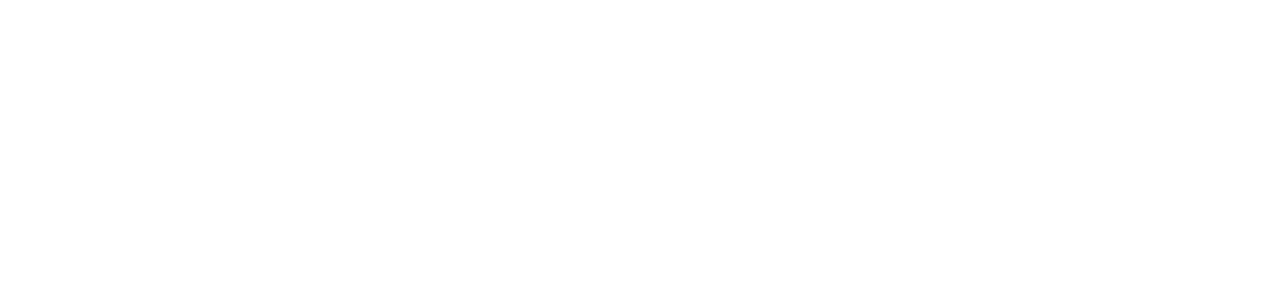
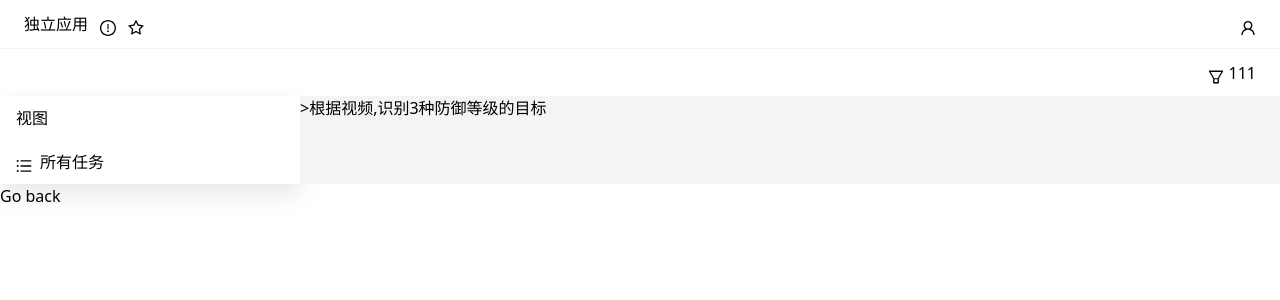
Before and after one commit to xiaoxiaoqian1217/agile-development, a Vue app: page /project/1/task/allTask in a window 1280 px wide. Before the commit this address had no page. Shown: the top 300 px of the page. Built offline with nearby package versions, Linux system fonts and the light colour scheme.

Commit message:
feat: 添加task路由

```diff
--- a/src/App.vue
+++ b/src/App.vue
@@ -2,5 +2,8 @@
   <router-view v-slot="{ Component }">
     <component :is="Component" />
   </router-view>
+  <Button type="primary" @click="$router.back()">Go back</Button>
 </template>
-<script setup lang="ts"></script>
+<script setup lang="ts">
+  import { Tabs, TabPane, Button } from 'ant-design-vue';
+</script>
--- a/src/layouts/basic-layout/index.vue
+++ b/src/layouts/basic-layout/index.vue
@@ -1,15 +1,11 @@
 <template>
-  <div>
-    <router-view v-slot="{ Component }">
-      <component :is="Component" />
-    </router-view>
-  </div>
-
-  <Button type="primary" @click="$router.back()">Go back</Button>
+  <!-- <div class="h-full"> -->
+  <router-view v-slot="{ Component }">
+    <component :is="Component" />
+  </router-view>
+  <!-- </div> -->
 </template>
 
-<script setup lang="ts">
-  import { Tabs, TabPane, Button } from 'ant-design-vue';
-</script>
+<script setup lang="ts"></script>
 
 <style scoped></style>
--- a/src/main.ts
+++ b/src/main.ts
@@ -1,6 +1,7 @@
 import { createApp } from 'vue';
 import router from './router';
 import App from './App.vue';
+import './style.css';
 import 'virtual:windi.css';
 import './samples/node-api';
 createApp(App)
--- a/src/router/modules/project.ts
+++ b/src/router/modules/project.ts
@@ -1,19 +1,34 @@
 import Project from '../../views/project/index.vue';
 import Task from '../../views/task/index.vue';
+import AllTask from '../../views/all-task/index.vue';
+
 export default [
   {
     path: '/project/:projectId',
     name: 'project',
     component: Project,
-    // redirect: '/project/:projectId/task',
+    redirect: '/project/:projectId/task',
     children: [
       {
         path: 'task',
         name: 'task',
         meta: {
           title: '任务',
+          // parentRouteName: 'project',
         },
         component: Task,
+        redirect: '/project/:projectId/task/allTask',
+        children: [
+          {
+            path: 'allTask',
+            name: 'allTask',
+            meta: {
+              title: '所有任务',
+              // parentRouteName: 'project',
+            },
+            component: AllTask,
+          },
+        ],
       },
     ],
   },
--- a/src/style.css
+++ b/src/style.css
@@ -1,90 +1,3 @@
-:root {
-  font-family: Inter, system-ui, Avenir, Helvetica, Arial, sans-serif;
-  line-height: 1.5;
-  font-weight: 400;
-
-  color-scheme: light dark;
-  color: rgba(255, 255, 255, 0.87);
-  background-color: #242424;
-
-  font-synthesis: none;
-  text-rendering: optimizeLegibility;
-  -webkit-font-smoothing: antialiased;
-  -moz-osx-font-smoothing: grayscale;
-  -webkit-text-size-adjust: 100%;
+#app{
+  height: 100%;
 }
-
-a {
-  font-weight: 500;
-  color: #646cff;
-  text-decoration: inherit;
-}
-a:hover {
-  color: #535bf2;
-}
-
-body {
-  margin: 0;
-  display: flex;
-  place-items: center;
-  min-width: 320px;
-  min-height: 100vh;
-}
-
-h1 {
-  font-size: 3.2em;
-  line-height: 1.1;
-}
-
-button {
-  border-radius: 8px;
-  border: 1px solid transparent;
-  padding: 0.6em 1.2em;
-  font-size: 1em;
-  font-weight: 500;
-  font-family: inherit;
-  background-color: #1a1a1a;
-  cursor: pointer;
-  transition: border-color 0.25s;
-}
-button:hover {
-  border-color: #646cff;
-}
-button:focus,
-button:focus-visible {
-  outline: 4px auto -webkit-focus-ring-color;
-}
-
-code {
-  background-color: #1a1a1a;
-  padding: 2px 4px;
-  margin: 0 4px;
-  border-radius: 4px;
-}
-
-.card {
-  padding: 2em;
-}
-
-#app {
-  max-width: 1280px;
-  margin: 0 auto;
-  padding: 2rem;
-  text-align: center;
-}
-
-@media (prefers-color-scheme: light) {
-  :root {
-    color: #213547;
-    background-color: #ffffff;
-  }
-  a:hover {
-    color: #747bff;
-  }
-  button {
-    background-color: #f9f9f9;
-  }
-  code {
-    background-color: #f9f9f9;
-  }
-}
--- /dev/null
+++ b/src/views/all-task/index.vue
@@ -0,0 +1,7 @@
+<template>
+  <div>>根据视频,识别3种防御等级的目标</div>
+</template>
+
+<script setup lang="ts"></script>
+
+<style scoped></style>
--- a/src/views/project/index.vue
+++ b/src/views/project/index.vue
@@ -1,5 +1,5 @@
 <template>
-  <div>
+  <div class="h-full">
     <!--global-header -->
     <div class="divide-y divide-gray-500 divide-opacity-10">
       <div class="global-nav flex h-48px px-24px py-12px">
@@ -11,6 +11,10 @@
             <span class="ml-3"> <ExclamationCircleOutlined /> </span>
             <span class="ml-3"> <StarOutlined /> </span>
           </div>
+          <!--  tab-routes-切换 -->
+          <Tabs v-model:activeKey="activeTab" @change="toTask">
+            <TabPane v-for="item in tabsRoutes" :key="item?.name" :tab="item.meta?.title"> </TabPane>
+          </Tabs>
         </div>
         <!-- right -->
         <div class="ml-auto">
@@ -23,13 +27,7 @@
       </div>
     </div>
     <!-- 项目下的tab切换 -->
-    <Tabs v-model:activeKey="activeTab">
-      <div v-for="item in tabsRoutes" :key="item.name">
-        {{ item.meta?.title }}
-      </div>
-      <TabPane key="1" tab="我的项目"> </TabPane>
-    </Tabs>
-    {{ $route.params.projectId }}
+
     <router-view v-slot="{ Component }">
       <component :is="Component" />
     </router-view>
@@ -38,23 +36,33 @@
 
 <script setup lang="ts">
   import { computed, ref } from 'vue';
+  import { RouterLink } from 'vue-router';
 
   import { ExclamationCircleOutlined, StarOutlined, UserOutlined, FilterOutlined } from '@ant-design/icons-vue';
-  import { Tabs, TabPane, Button } from 'ant-design-vue';
+  import { Tabs, Button } from 'ant-design-vue';
+
   import { useRouter, useRoute } from 'vue-router';
-  const activeTab = ref('task');
-  const route = useRoute();
+  import { Key } from 'ant-design-vue/lib/_util/type';
+  const TabPane = Tabs.TabPane;
+  const activeTab = ref<Key>('');
   const router = useRouter();
   let matchedRoutes = router.currentRoute?.value.matched;
   console.log(`output->matchedRoutes`, matchedRoutes, router.currentRoute?.value.name);
-
+  const curPath = computed(() => {
+    return router.currentRoute.value.path;
+  });
   const tabsRoutes = computed(() => {
     const curRoutes = router.currentRoute?.value.matched.filter(
       (item) => item.name === router.currentRoute?.value.name
     );
-    console.log(`output->curRoutes`, curRoutes);
+    console.log(`output->curRoutes`, curRoutes, router.currentRoute?.value, router);
     return curRoutes[0].children;
   });
+  const toTask = (activeKey: Key) => {
+    console.log(`output->`, activeKey);
+    activeTab.value = activeKey;
+    router.push(`${curPath.value}/${activeKey}`);
+  };
 </script>
 
 <style scoped></style>
--- a/src/views/task/index.vue
+++ b/src/views/task/index.vue
@@ -1,7 +1,26 @@
 <template>
-  <div>eee</div>
+  <div class="flex h-full">
+    <!-- 侧栏 -->
+    <div class="w-300px task-sidebar">
+      <div class="flex py-2.5 px-4 justify-between"><span>视图</span></div>
+      <div class="flex py-2.5 px-4">
+        <span class="mr-2"><UnorderedListOutlined /></span><span>所有任务</span>
+      </div>
+    </div>
+    <div class="flex flex-auto bg-gray-100">
+      <router-view v-slot="{ Component }">
+        <component :is="Component" />
+      </router-view>
+    </div>
+  </div>
 </template>
 
-<script setup lang="ts"></script>
+<script setup lang="ts">
+  import { UnorderedListOutlined } from '@ant-design/icons-vue';
+</script>
 
-<style scoped></style>
+<style scoped>
+  .task-sidebar {
+    box-shadow: 0px 10px 24px rgba(0, 0, 0, 0.1);
+  }
+</style>
```
